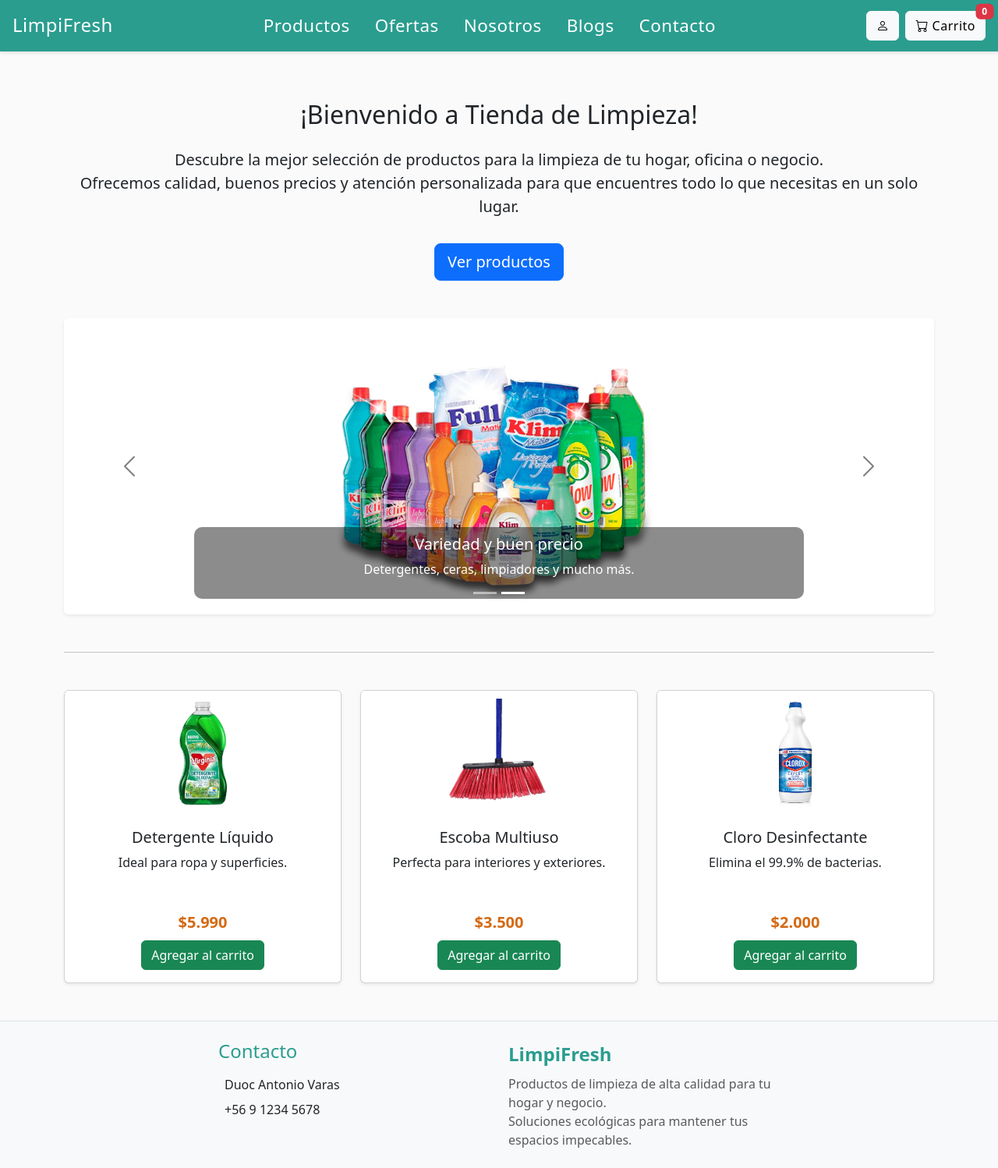
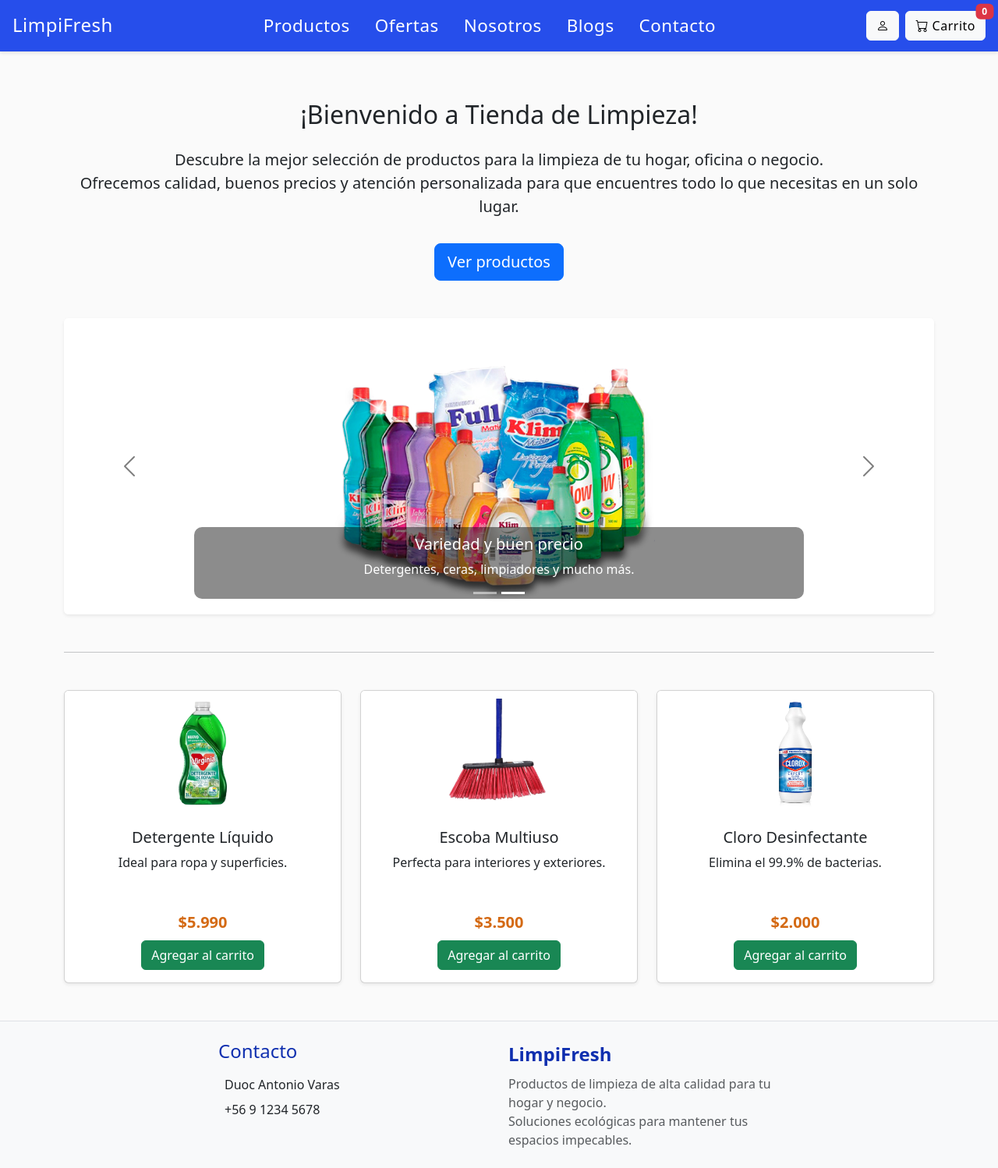
Before and after one commit to leogon1234/ProyectoLimpieza, a plain HTML site: page index.html in a window 1280 px wide. Shown: the whole page at 78% size. Drawn offline with nearby package versions, Linux system fonts and the light colour scheme.

Commit message:
update color
color

```diff
--- a/css/style.css
+++ b/css/style.css
@@ -1,6 +1,6 @@
 /* Color principal para títulos y enlaces destacados */
 .color-principal {
-  color: #2a9d8f !important;
+  color: #0f2faf !important;
 }
 
 /* Enlaces de productos sin subrayado y color heredado */
@@ -23,7 +23,7 @@
 
 /* Header y carrito estilos extraídos de los HTML */
 .header-tienda {
-  background: #2a9d8f;
+  background: #264eeb;
   color: white;
 }
 
```
Also changed, not shown: 1 other file.
